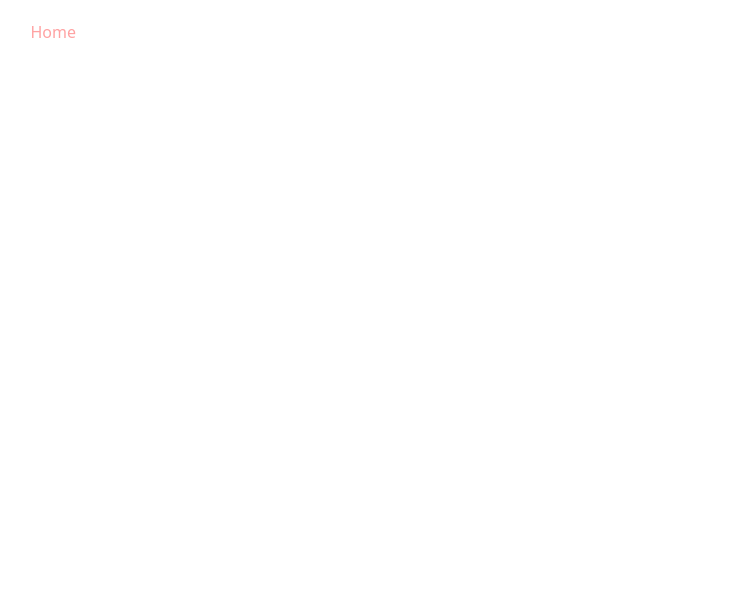
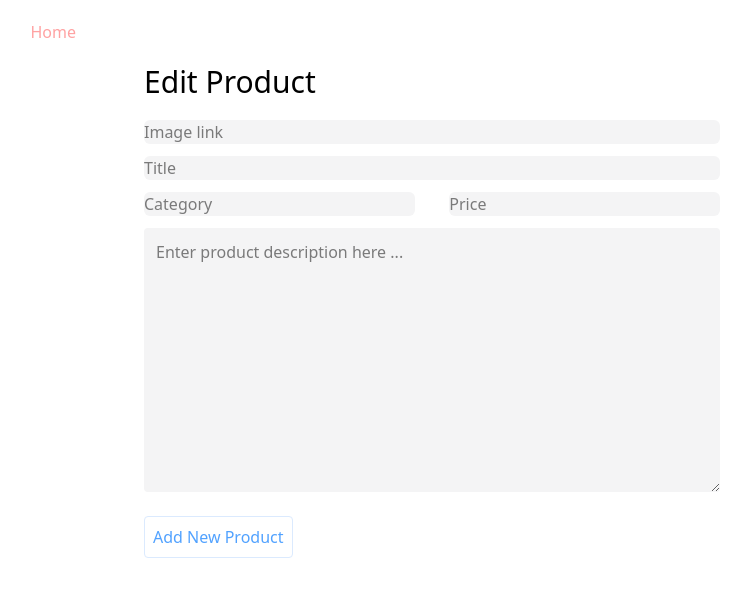
Before and after one commit to Sonseldeep/Web-Development, a React (Vite) app in the folder React_Projects/project-o1/: page /edit/1 in a window 1280 px wide. Before the commit this address had no page. Shown: the top 596 px of the page, without its empty margins (208-957 px from the left). Built offline with nearby package versions, Linux system fonts and the light colour scheme; no server answers.

Commit message:
working on edit part

```diff
--- a/React_Projects/project-o1/src/App.jsx
+++ b/React_Projects/project-o1/src/App.jsx
@@ -3,6 +3,7 @@ import Home from "./components/Home";
 import { Route, Routes, Link, useLocation } from "react-router-dom";
 import Details from "./components/Details";
 import Create from "./components/Create";
+import Edit from "./components/Edit";
 
 const App = () => {
   const { search, pathname } = useLocation();
@@ -19,6 +20,7 @@ const App = () => {
         <Route path="/" element={<Home />} />\
         <Route path="/create" element={<Create />}></Route>
         <Route path="/details/:id" element={<Details />} />
+        <Route path="/edit/:id" element={<Edit />} />
       </Routes>
     </div>
   );
--- a/React_Projects/project-o1/src/components/Details.jsx
+++ b/React_Projects/project-o1/src/components/Details.jsx
@@ -1,10 +1,11 @@
 import React, { useContext, useEffect, useState } from "react";
-import { Link, useParams } from "react-router-dom";
+import { Link, useNavigate, useParams } from "react-router-dom";
 import { ProductContext } from "../utils/Context";
 import axios from "../utils/axios";
 import Loading from "./Loading";
 
 const Details = () => {
+  const navigate = useNavigate();
   const { id } = useParams();
   const [products, setProducts] = useContext(ProductContext);
 
@@ -25,6 +26,13 @@ const Details = () => {
     }
   }, []);
 
+  const ProductDeleteHandler = (id) => {
+    const FilteredProducts = products.filter((p) => p.id !== id);
+    setProducts(FilteredProducts);
+    localStorage.setItem("products", JSON.stringify(FilteredProducts));
+    navigate("/");
+  };
+
   return product ? (
     <div className="w-[70%] h-full  m-auto p-[10%] flex items-center  gap-10 ">
       <img
@@ -37,12 +45,18 @@ const Details = () => {
         <h3 className="mt-3 text-zinc-400 font-semibold">{product.category}</h3>
         <h2 className="text-red-300 mt-3 font-semibold">Rs. {product.price}</h2>
         <p className="mt-3 font-semibold">{product.description}</p>
-        <Link className="mt-5 mr-5 py-2 inline-block px-5 border rounded border-blue-200 text-blue-300">
+        <Link
+          to={`/edit/${product.id}`}
+          className="mt-5 mr-5 py-2 inline-block px-5 border rounded border-blue-200 text-blue-300"
+        >
           Edit
         </Link>
-        <Link className=" inline-block  py-2 px-5 border rounded border-red-200 text-red-300">
+        <button
+          onClick={() => ProductDeleteHandler(product.id)}
+          className=" inline-block  py-2 px-5 border rounded border-red-200 text-red-300"
+        >
           Delete
-        </Link>
+        </button>
       </div>
     </div>
   ) : (
--- /dev/null
+++ b/React_Projects/project-o1/src/components/Edit.jsx
@@ -0,0 +1,110 @@
+import React, { useContext, useState } from "react";
+import { ProductContext } from "../utils/Context";
+import { nanoid } from "nanoid";
+import { useNavigate } from "react-router-dom";
+const Edit = () => {
+  const navigate = useNavigate();
+  const [products, setProducts] = useContext(ProductContext);
+  const [formData, setFormData] = useState({
+    title: "",
+    image: "",
+    category: "",
+    price: "",
+    description: "",
+  });
+
+  const handleChange = (e) => {
+    const { name, value } = e.target;
+    setFormData((prevData) => ({
+      ...prevData,
+      [name]: value,
+    }));
+  };
+
+  const AddProductHandler = (e) => {
+    e.preventDefault();
+    const { title, image, category, price, description } = formData;
+
+    if (
+      title.trim().length < 5 ||
+      image.trim().length < 5 ||
+      category.trim().length < 5 ||
+      price.trim().length < 1 ||
+      description.trim().length < 5
+    ) {
+      alert("Each input must have at least 4 characters");
+      return;
+    }
+
+    const product = {
+      id: nanoid(),
+      title,
+      image,
+      category,
+      price,
+      description,
+    };
+    setProducts([...products, product]);
+    localStorage.setItem("products", JSON.stringify([...products, product]));
+    navigate("/");
+  };
+  return (
+    <div>
+      <form
+        onSubmit={AddProductHandler}
+        className="p-[5%] items-center w-screen h-screen flex flex-col"
+      >
+        <h1 className="text-3xl w-1/2 mb-5">Edit Product </h1>
+        <input
+          type="url"
+          name="image"
+          placeholder="Image link"
+          className="text-1xl bg-zinc-100 rounded-md mb-3 w-1/2"
+          value={formData.image}
+          onChange={handleChange}
+        />
+        <input
+          type="text"
+          name="title"
+          placeholder="Title"
+          className="text-1xl bg-zinc-100 rounded-md mb-3 w-1/2"
+          value={formData.title}
+          onChange={handleChange}
+        />
+        <div className="w-1/2 flex justify-between">
+          <input
+            type="text"
+            name="category"
+            placeholder="Category"
+            className="text-1xl bg-zinc-100 rounded-md mb-3 w-[47%]"
+            value={formData.category}
+            onChange={handleChange}
+          />
+          <input
+            type="number"
+            name="price"
+            placeholder="Price"
+            className="text-1xl bg-zinc-100 rounded-md mb-3 w-[47%]"
+            value={formData.price}
+            onChange={handleChange}
+          />
+        </div>
+        <textarea
+          name="description"
+          rows="10"
+          className="text-1xl bg-zinc-100 rounded p-3 w-1/2 mb-3"
+          placeholder="Enter product description here ..."
+          value={formData.description}
+          onChange={handleChange}
+        ></textarea>
+        <div className="btn w-1/2">
+          <button className="border-blue-100 text-blue-400 border rounded p-2 mt-3">
+            Add New Product
+          </button>
+        </div>
+      </form>
+    </div>
+  );
+};
+
+export default Edit;
--- a/React_Projects/project-o1/src/utils/Context.jsx
+++ b/React_Projects/project-o1/src/utils/Context.jsx
@@ -8,19 +8,19 @@ const Context = (props) => {
     JSON.parse(localStorage.getItem("products")) || null
   );
 
-  // const getproducts = async () => {
-  //   try {
-  //     const { data } = await axios("/products");
-  //     setProducts(data);
-  //   } catch (error) {
-  //     console.error(error);
-  //   }
-  // };
+  const getproducts = async () => {
+    try {
+      const { data } = await axios("/products");
+      setProducts(data);
+    } catch (error) {
+      console.error(error);
+    }
+  };
 
-  // console.log(products);
-  // useEffect(() => {
-  //   getproducts();
-  // }, []);
+  console.log(products);
+  useEffect(() => {
+    getproducts();
+  }, []);
 
   return (
     <ProductContext.Provider value={[products, setProducts]}>
```
